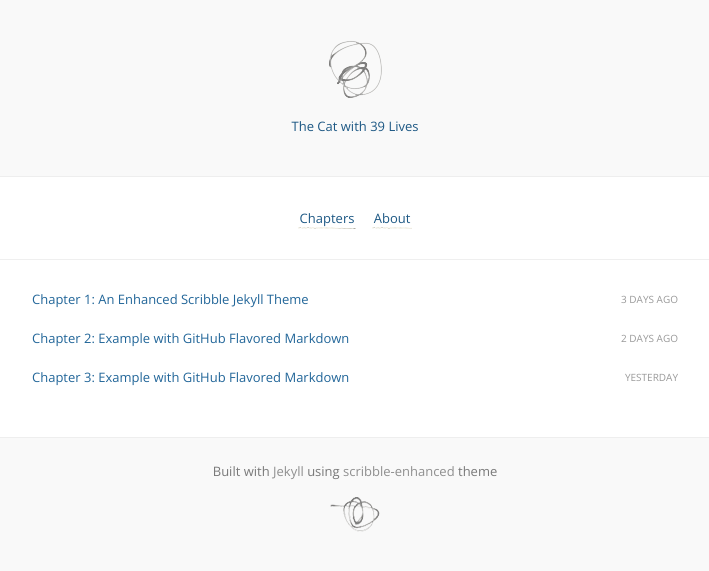
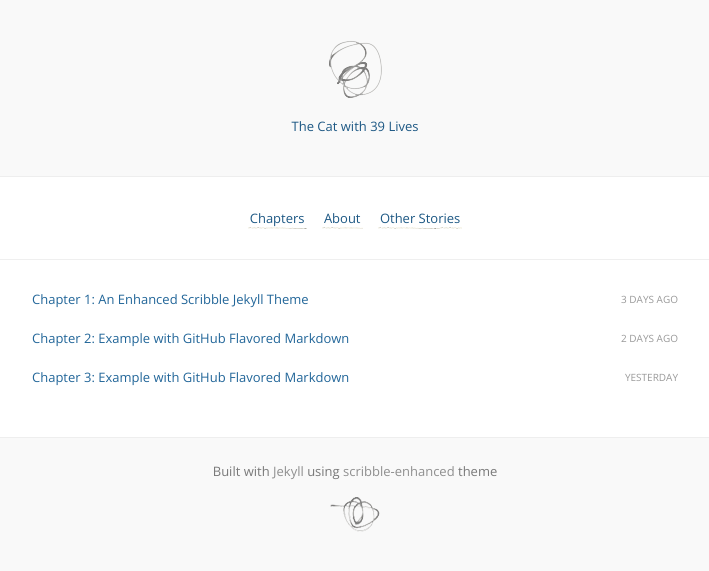
Before and after one commit to mehkanik/C39, a Jekyll site: the page built from index.html, in a window 1280 px wide. Shown: the top 571 px of the page, without its empty margins (285-994 px from the left). Built offline with Jekyll 4.4.1, drawn with Linux system fonts in a browser that asks for light colours.

Commit message:
Update _config.yml

```diff
--- a/_config.yml
+++ b/_config.yml
@@ -45,6 +45,8 @@ links:
     url:          /
   - name:         About
     url:          /about
+  - name:         Other Stories
+    url:          /
 # - name:         GitHub
 #    url:          https://github.com/jxltom/scribble-enhanced
 #    external:     true
```
